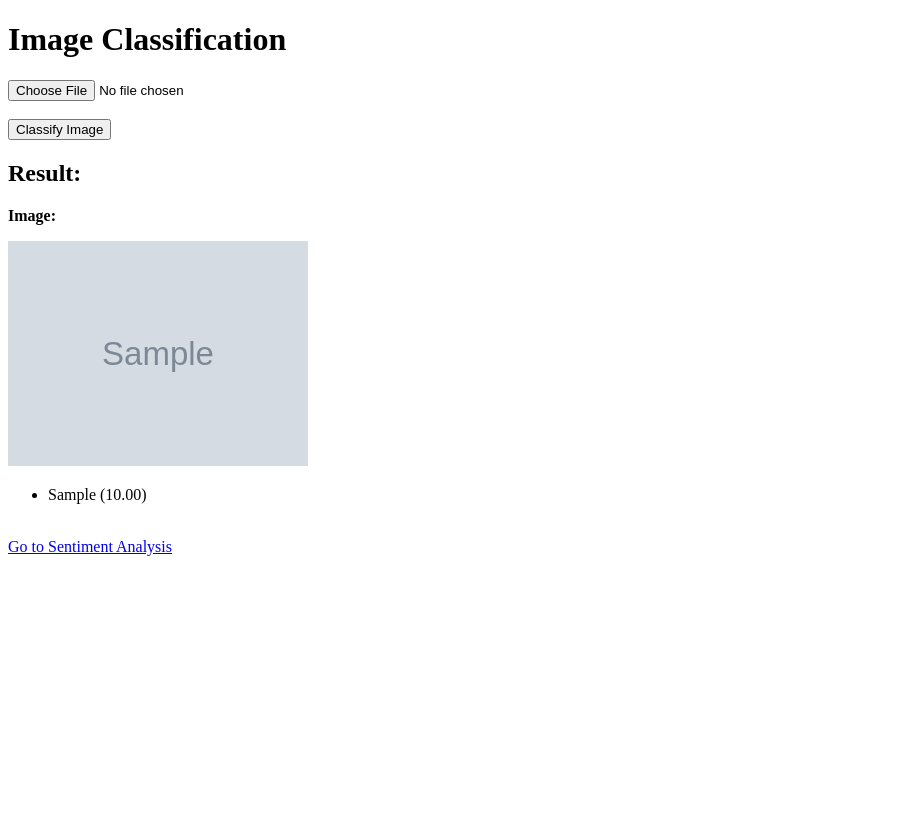
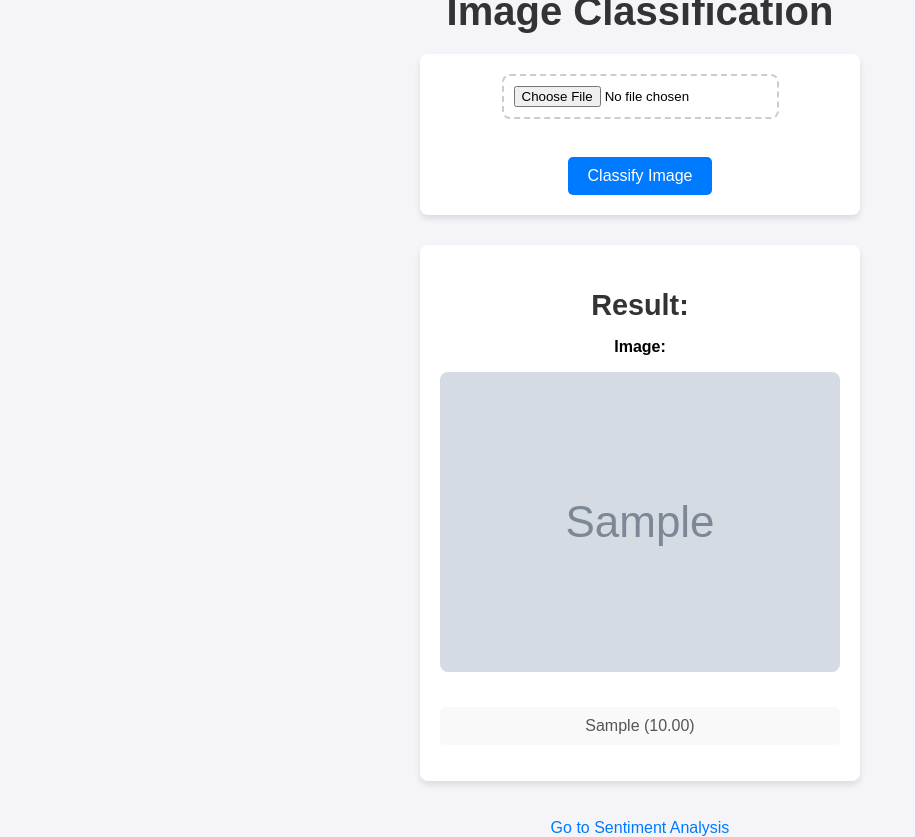
Before and after one commit to Nik-doid/WebbApp-Ml, a Django app: template sentiment_app/sentiment_analyzer/templates/sentiment_analyzer/image_classification.html in a window 1280 px wide. Shown: the whole page, without its empty margins (0-915 px from the left). Before the commit the page ends 556 px from the top, so only its background shows below. Run offline with Django 5.2, Linux system fonts and the light colour scheme; the template is opened without the code that fills it: most values are stand-ins (such as "Sample title", 1, 10 or a date in 2020); grey boxes marked "Sample" are stand-in pictures.

Commit message:
updated html

```diff
--- a/sentiment_app/sentiment_analyzer/templates/sentiment_analyzer/image_classification.html
+++ b/sentiment_app/sentiment_analyzer/templates/sentiment_analyzer/image_classification.html
@@ -4,6 +4,108 @@
     <meta charset="UTF-8">
     <meta name="viewport" content="width=device-width, initial-scale=1.0">
     <title>Image Classification</title>
+    <style>
+        body {
+            font-family: 'Arial', sans-serif;
+            background-color: #f4f4f9;
+            margin: 0;
+            padding: 0;
+            display: flex;
+            justify-content: center;
+            align-items: center;
+            flex-direction: column;
+            height: 100vh;
+        }
+
+        h1 {
+            color: #333;
+            margin-bottom: 20px;
+            font-size: 2.5em;
+        }
+
+        form {
+            background: #fff;
+            padding: 20px;
+            border-radius: 8px;
+            box-shadow: 0 4px 6px rgba(0, 0, 0, 0.1);
+            width: 100%;
+            max-width: 400px;
+            text-align: center;
+        }
+
+        input[type="file"] {
+            margin-bottom: 20px;
+            padding: 10px;
+            border: 2px dashed #ccc;
+            border-radius: 8px;
+            max-width: 100%;
+            cursor: pointer;
+        }
+
+        button {
+            background-color: #007bff;
+            color: white;
+            border: none;
+            padding: 10px 20px;
+            border-radius: 5px;
+            cursor: pointer;
+            font-size: 1em;
+            transition: background-color 0.3s ease;
+        }
+
+        button:hover {
+            background-color: #0056b3;
+        }
+
+        .result-section {
+            margin-top: 30px;
+            background: #fff;
+            padding: 20px;
+            border-radius: 8px;
+            box-shadow: 0 4px 6px rgba(0, 0, 0, 0.1);
+            width: 100%;
+            max-width: 400px;
+            text-align: center;
+        }
+
+        .result-section h2 {
+            color: #333;
+            margin-bottom: 15px;
+            font-size: 1.8em;
+        }
+
+        .result-section img {
+            max-width: 100%;
+            border-radius: 8px;
+            margin-bottom: 15px;
+        }
+
+        .result-section ul {
+            list-style-type: none;
+            padding: 0;
+        }
+
+        .result-section ul li {
+            background: #f9f9f9;
+            margin: 5px 0;
+            padding: 10px;
+            border-radius: 5px;
+            font-size: 1em;
+            color: #555;
+        }
+
+        a {
+            margin-top: 20px;
+            color: #007bff;
+            text-decoration: none;
+            font-size: 1em;
+            transition: color 0.3s ease;
+        }
+
+        a:hover {
+            color: #0056b3;
+        }
+    </style>
 </head>
 <body>
     <h1>Image Classification</h1>
@@ -15,14 +117,16 @@
     </form>
 
     {% if image_results %}
+        <div class="result-section">
             <h2>Result:</h2>
             <p><strong>Image:</strong></p>
-        <img src="{{ image_path }}" alt="Uploaded Image" style="max-width: 300px;">
+            <img src="{{ image_path }}" alt="Uploaded Image">
             <ul>
                 {% for result in image_results %}
                     <li>{{ result.1 }} ({{ result.2|floatformat:2 }})</li>
                 {% endfor %}
             </ul>
+        </div>
     {% endif %}
 
     <br>
```
Also changed, not shown: sentiment_app/sentiment_analyzer/templates/sentiment_analyzer/sentiment_analysis.html (+103 -4 lines), sentiment_app/images (2).jpeg (deleted), sentiment_app/images (2)_1PjsBEU.jpeg (deleted), sentiment_app/images (2)_ebe3ggc.jpeg (deleted), sentiment_app/images (3).jpeg (deleted). Lines whose indentation alone changed are shown as unchanged.
